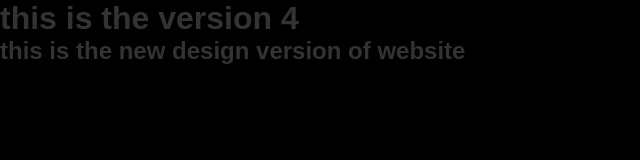
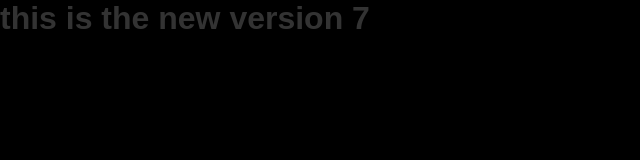
Before and after one commit to GitGulshan/gitlearningrepo, a plain HTML site: page index.html in a window 1280 px wide. Shown: the whole page, without its empty margins (0-640 px from the left). Drawn offline with Linux system fonts and the light colour scheme.

Commit message:
this is the v7

```diff
--- a/index.html
+++ b/index.html
@@ -9,8 +9,8 @@
 </head>
 
 <body>
-    <h1>this is the version 4</h1>
-    <h2>this is the new design version of website</h2>
+    <h1>this is the new version 7</h1>
+
 </body>
 
 </html>
```
